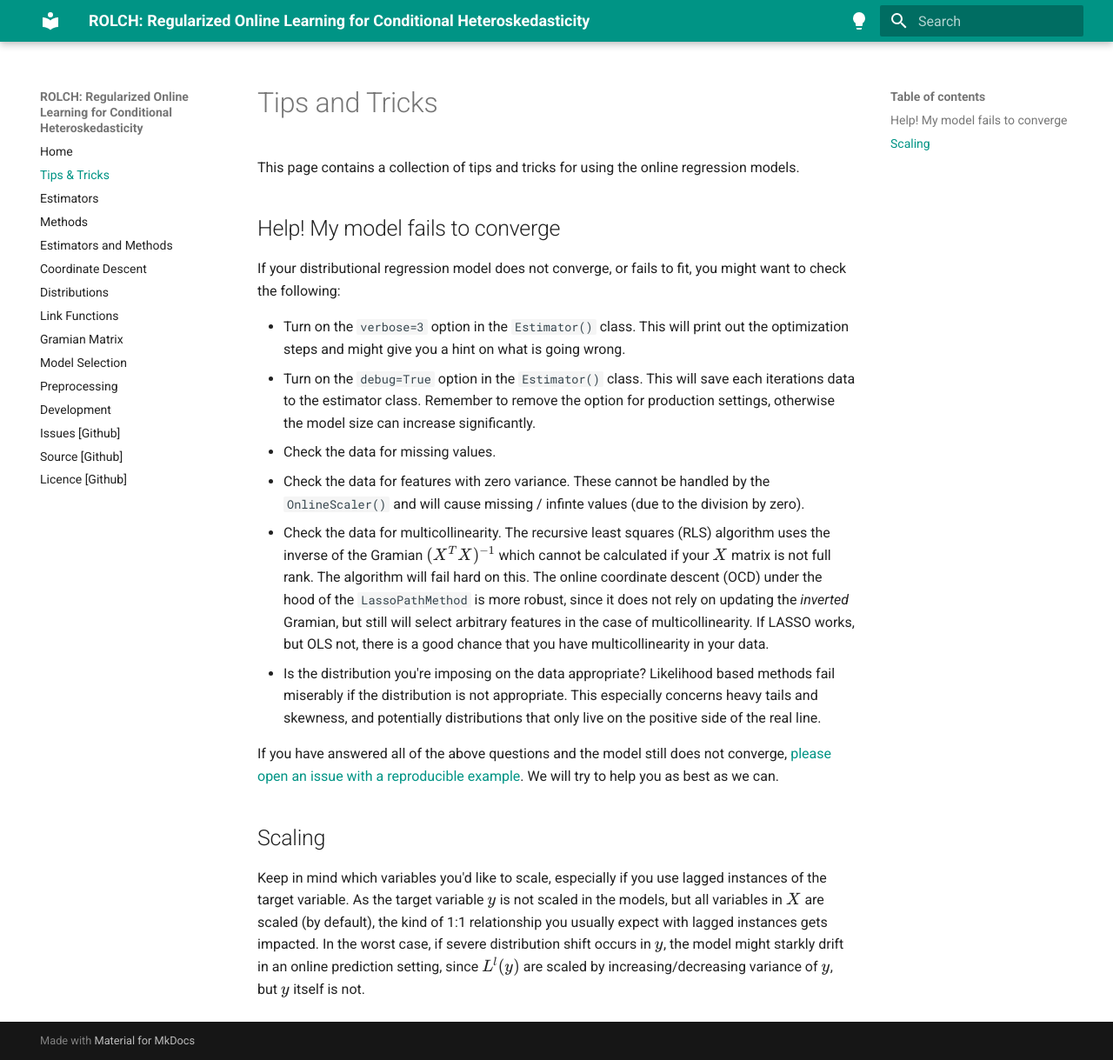
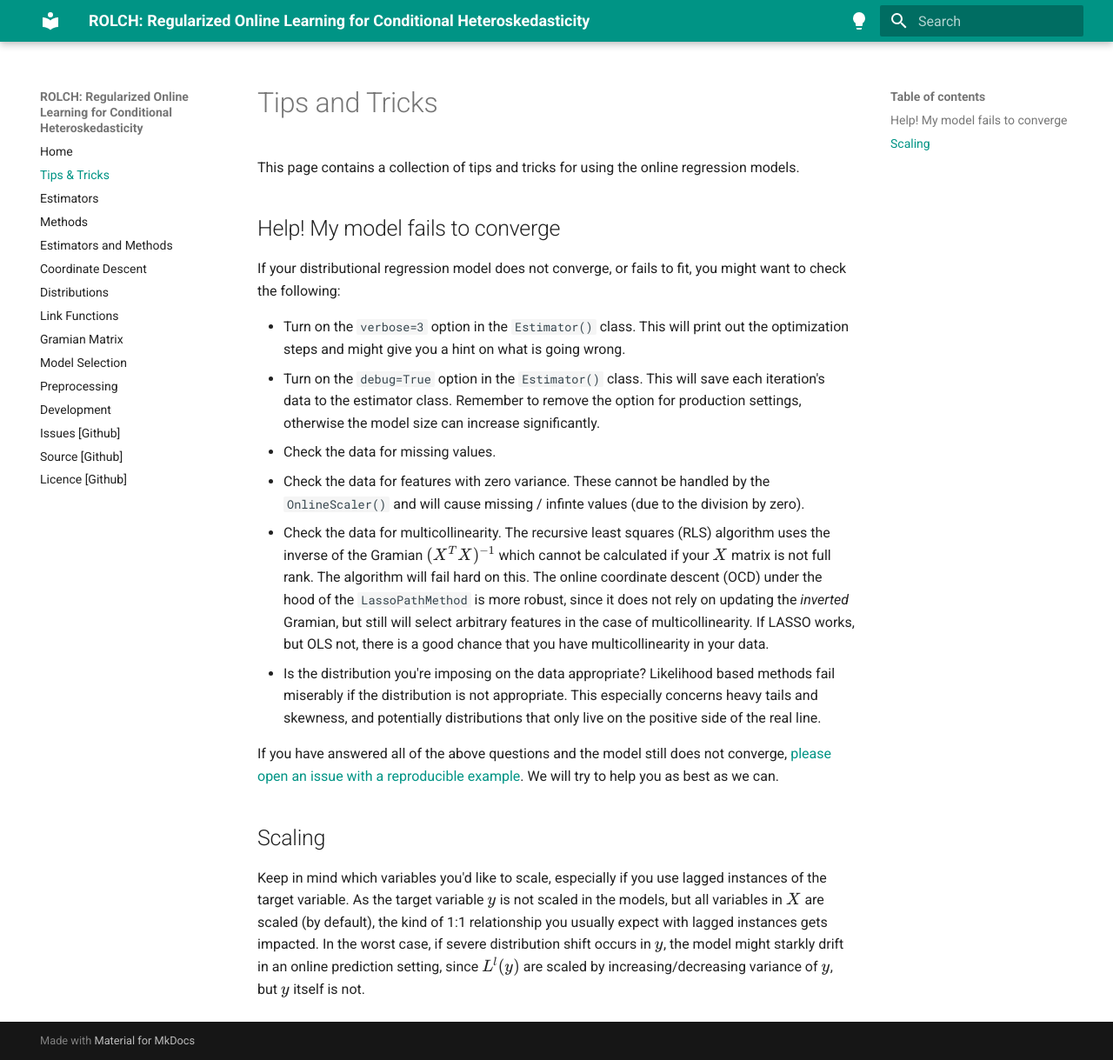
Before and after one commit to simon-hirsch/rolch, an MkDocs documentation site: the page built from docs/modeling_tips.md, in a window 1280 px wide and 1219 px high. Shown: the whole window at 87% size. Built offline with MkDocs 1.6.1 and Material for MkDocs 9.7.7, drawn with Linux system fonts in a browser that asks for light colours.

Commit message:
Fix typ
Co-authored-by: Copilot <175728472+Copilot@users.noreply.github.com>

```diff
--- a/docs/modeling_tips.md
+++ b/docs/modeling_tips.md
@@ -7,7 +7,7 @@ This page contains a collection of tips and tricks for using the online regressi
 If your distributional regression model does not converge, or fails to fit, you might want to check the following:
 
 - Turn on the `verbose=3` option in the `Estimator()` class. This will print out the optimization steps and might give you a hint on what is going wrong.
-- Turn on the `debug=True` option in the `Estimator()` class. This will save each iterations data to the estimator class. Remember to remove the option for production settings, otherwise the model size can increase significantly.
+- Turn on the `debug=True` option in the `Estimator()` class. This will save each iteration's data to the estimator class. Remember to remove the option for production settings, otherwise the model size can increase significantly.
 - Check the data for missing values.
 - Check the data for features with zero variance. These cannot be handled by the `OnlineScaler()` and will cause missing / infinte values (due to the division by zero).
 - Check the data for multicollinearity. The recursive least squares (RLS) algorithm uses the inverse of the Gramian $(X^T X)^{-1}$ which cannot be calculated if your $X$ matrix is not full rank. The algorithm will fail hard on this. The online coordinate descent (OCD) under the hood of the `LassoPathMethod` is more robust, since it does not rely on updating the *inverted* Gramian, but still will select arbitrary features in the case of multicollinearity. If LASSO works, but OLS not, there is a good chance that you have multicollinearity in your data.
```
